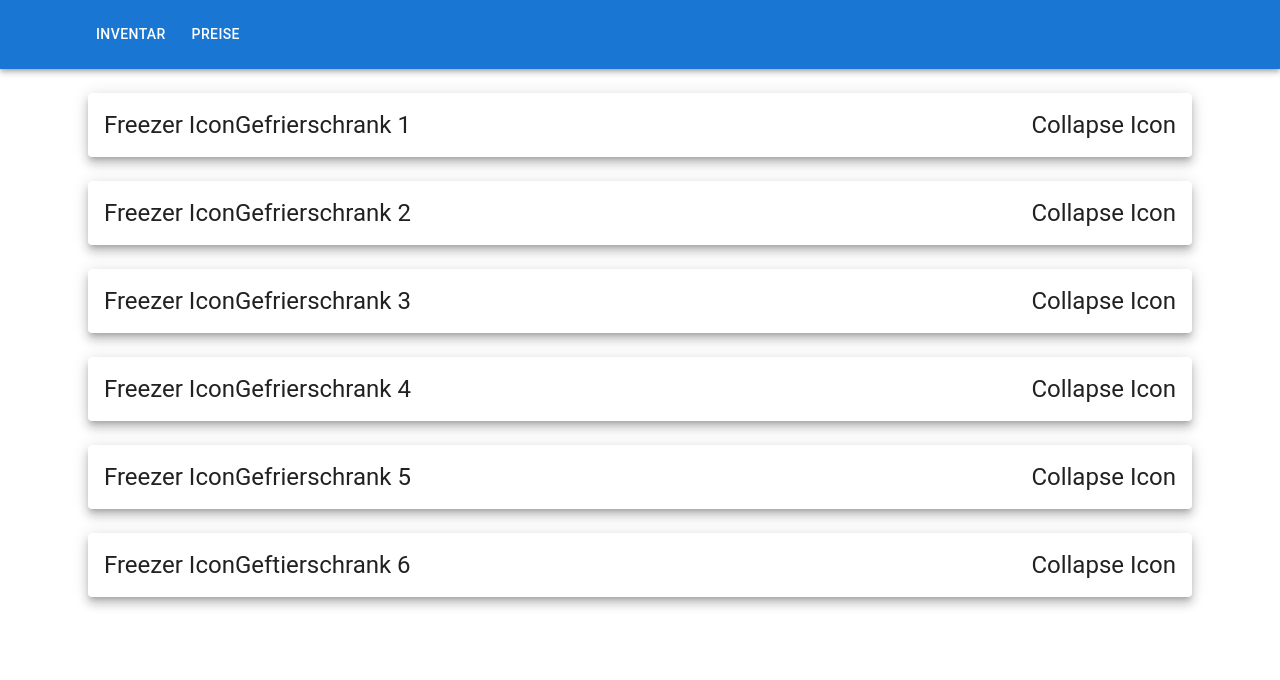
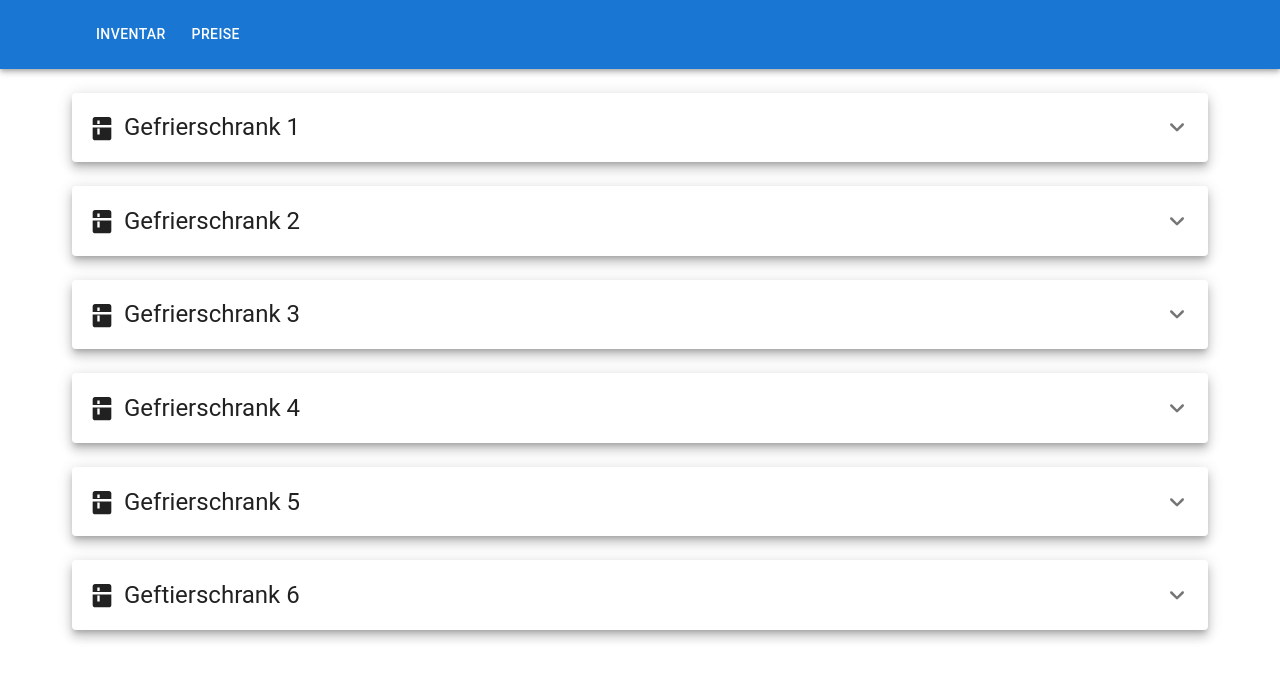
Before and after one commit to mattzes/vension_mgmt, a Next.js app: page /inventory in a window 1280 px wide. Shown: the top 680 px of the page. Built offline with nearby package versions, Linux system fonts and the light colour scheme.

Commit message:
expandable content for a freezer

```diff
--- a/src/components/Freezer.tsx
+++ b/src/components/Freezer.tsx
@@ -1,21 +1,57 @@
-import React from 'react';
-import { Box, Card, CardContent, Grid, Typography } from '@mui/material';
+'use client';
 
+import React, { useState } from 'react';
+import { Box, Card, CardContent, Collapse, IconButton, IconButtonProps, Typography, styled } from '@mui/material';
+import KitchenIcon from '@mui/icons-material/Kitchen';
+import ExpandMoreRoundedIcon from '@mui/icons-material/ExpandMoreRounded';
+
+interface ExpandMoreProps extends IconButtonProps {
+  expand: boolean;
+}
+const ExpandMore = styled((props: ExpandMoreProps) => {
+  const { expand, ...other } = props;
+  return <IconButton {...other} />;
+})(({ theme, expand }) => ({
+  transform: !expand ? 'rotate(0deg)' : 'rotate(180deg)',
+  marginLeft: 'auto',
+  transition: theme.transitions.create('transform', {
+    duration: theme.transitions.duration.shortest,
+  }),
+}));
 export default function Home({ freezer }: { freezer: string }) {
+  const [expanded, setExpanded] = useState(false);
+
+  const handleExpandClick = () => {
+    setExpanded(!expanded);
+  };
+
   return (
     <>
-      <Card sx={{ m: 3, display: 'flex' }} elevation={7}>
-        <Box sx={{ p: 2, display: 'flex', width: '100%' }}>
+      <Card sx={{ m: 1, mt: 3, maxWidth: '100%' }} elevation={7}>
+        <Box sx={{ p: 2, display: 'flex' }}>
           <Box>
-            <Typography variant="h5">Freezer Icon</Typography>
+            <KitchenIcon sx={{ pt: 0.7, mr: 1, fontSize: 28 }} />
           </Box>
-          <Box>
+          <Box sx={{ display: 'flex', alignItems: 'center' }}>
             <Typography variant="h5">{freezer}</Typography>
           </Box>
-          <Box sx={{ ml: 'auto' }}>
-            <Typography variant="h5">Collapse Icon</Typography>
+          <Box sx={{ ml: 'auto', display: 'flex', alignItems: 'center' }}>
+            {/* <ExpandMoreRoundedIcon fontSize="large" /> */}
+            <ExpandMore
+              sx={{ p: 0 }}
+              expand={expanded}
+              onClick={handleExpandClick}
+              aria-expanded={expanded}
+              aria-label="show more">
+              <ExpandMoreRoundedIcon sx={{ fontSize: 30 }} />
+            </ExpandMore>
           </Box>
         </Box>
+        <Collapse in={expanded} timeout="auto" unmountOnExit>
+          <CardContent>
+            <Typography>Hello there</Typography>
+          </CardContent>
+        </Collapse>
       </Card>
     </>
   );
```
